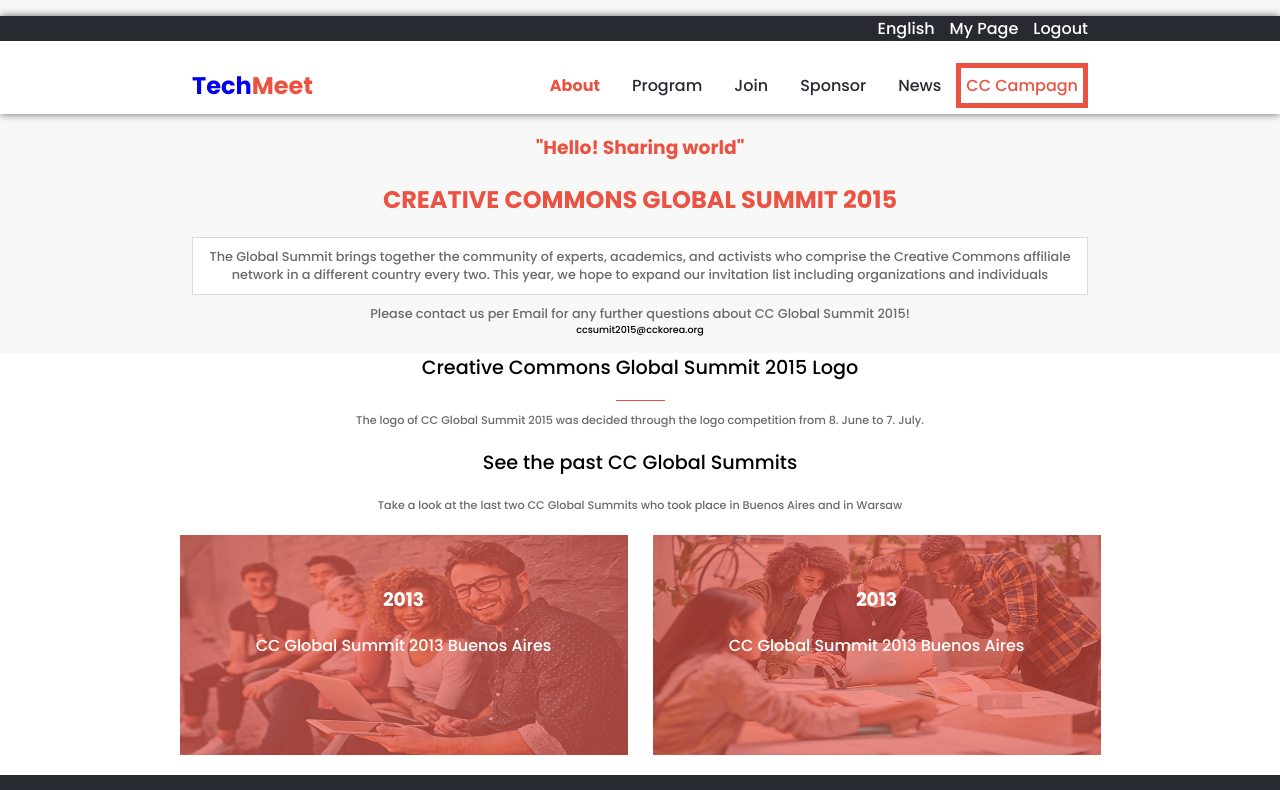
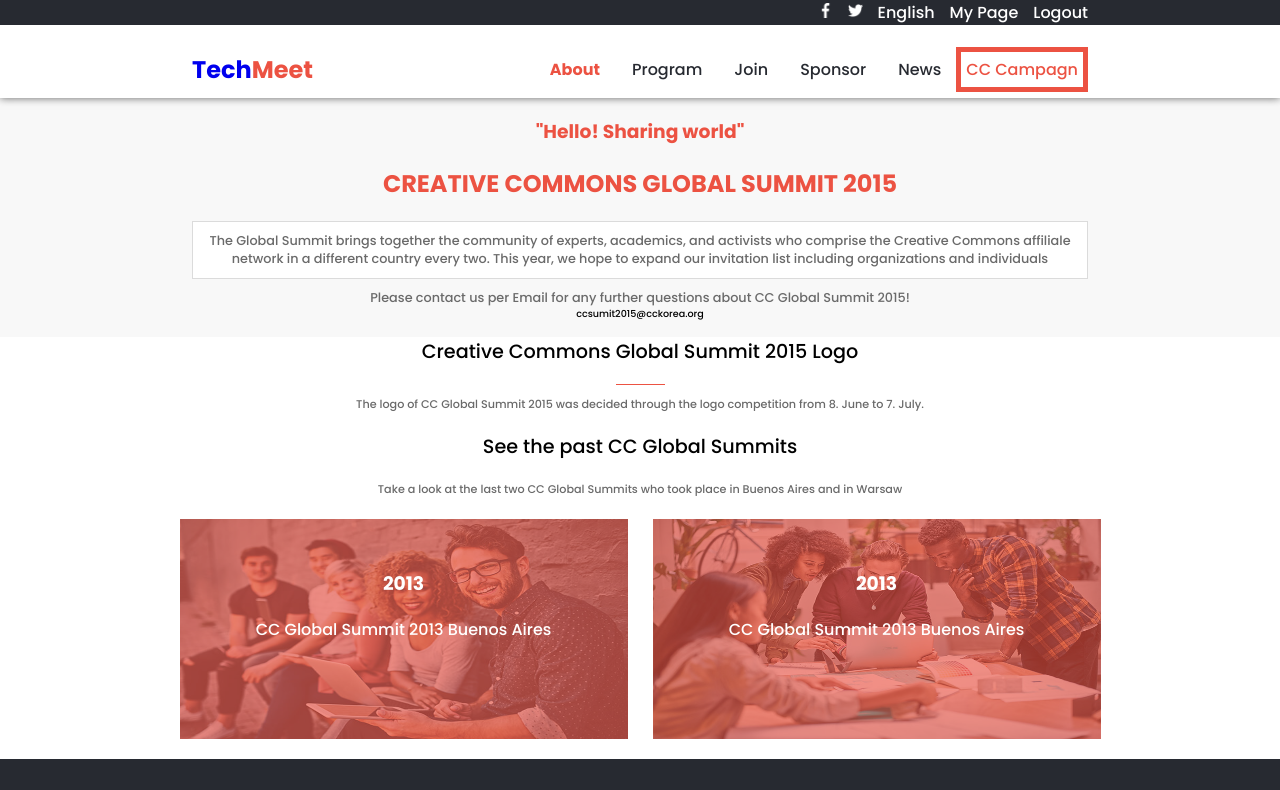
Before and after one commit to kosher9/tech_event, a website: page html/about.html in a window 1280 px wide. Shown: the top 790 px of the page. Drawn offline with Linux system fonts and the light colour scheme.

Commit message:
add icons to the top header

```diff
--- a/css/about.css
+++ b/css/about.css
@@ -255,6 +255,12 @@
 }
 
 @media screen and (min-width: 768px) {
+
+  .top-header > ul > li > a > img{
+    width: 15px;
+    height: 15px;
+  }
+
   .frame-ctn {
     display: grid;
     grid-template-columns: 50% 50%;
@@ -281,6 +287,7 @@
     justify-content: flex-end;
     gap: 15px;
     list-style: none;
+    margin-top: 0px;
     padding-left: 15%;
     padding-right: 15%;
   }
--- a/css/main.css
+++ b/css/main.css
@@ -249,7 +249,22 @@
   gap: 32px;
 }
 
+.img-spk::after {
+  content: "";
+  position: absolute;
+  width: 100px;
+  height: 20em;
+  background: url(../images/dots.svg) no-repeat;
+  left: 0;
+  top: -4em;
+}
+
 @media screen and (min-width: 768px) {
+  .top-header > ul > li > a > img{
+    width: 15px;
+    height: 15px;
+  }
+
   .right-ctn > a {
     align-self: center;
     text-decoration: none;
@@ -271,6 +286,7 @@
     list-style: none;
     padding-left: 15%;
     padding-right: 15%;
+    margin-top: 0px;
   }
 
   .top-header > ul > li > a {
--- a/html/about.html
+++ b/html/about.html
@@ -26,6 +26,8 @@
     <header class="navbar">
         <div class="top-header">
             <ul>
+                <li><a class="fb-ic" href="#"><img src="../images/fb.png" alt="facebook"></a></li>
+                <li><a class="tw-ic" href="#"><img src="../images/tw.png" alt="twitter"></a></li>
                 <li><a href="#">English</a></li>
                 <li><a href="#">My Page</a></li>
                 <li><a href="#">Logout</a></li>
```
Also changed, not shown: index.html (+2 -0 lines), images/dots.svg, images/fb.png (added), images/tw.png (added).
